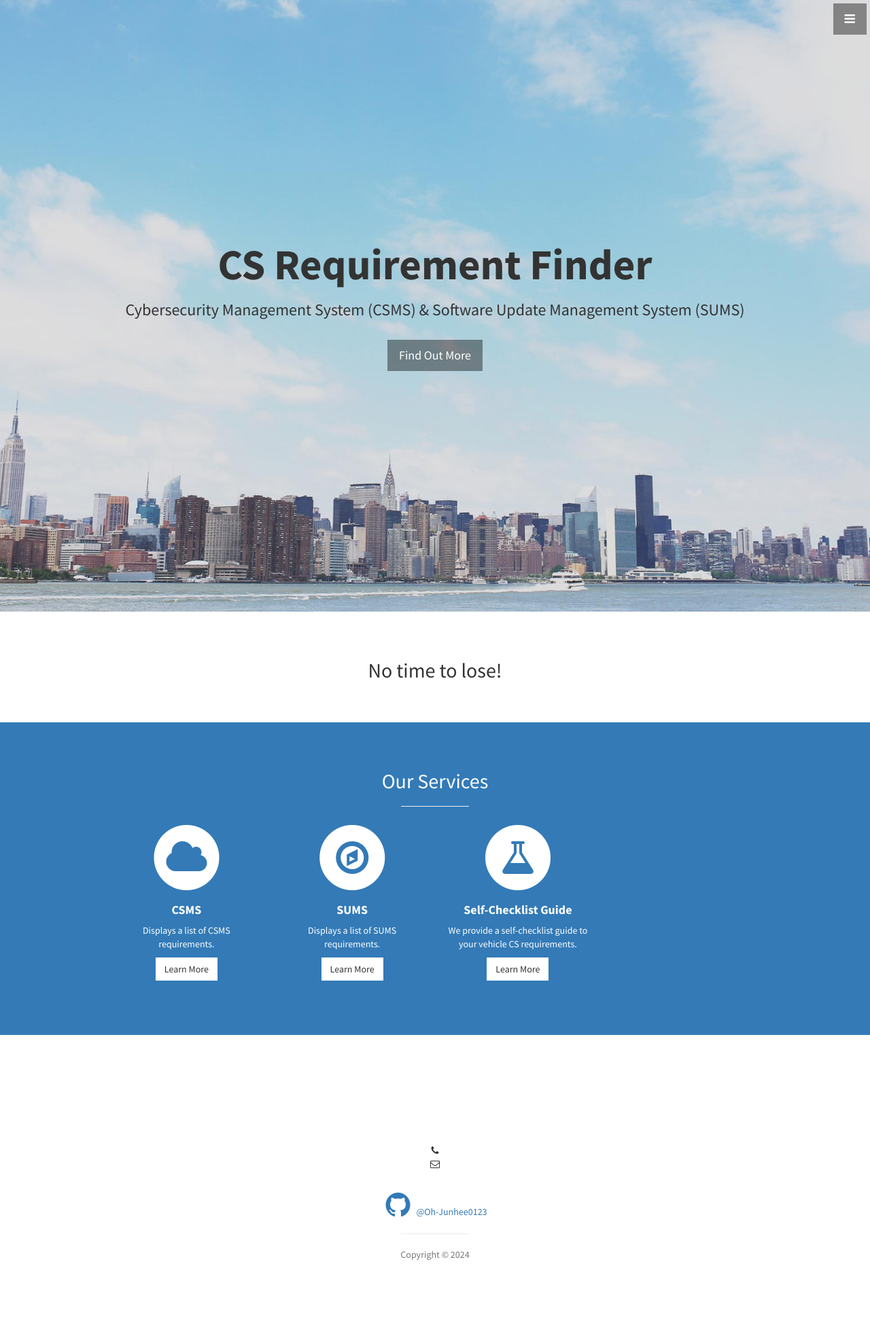
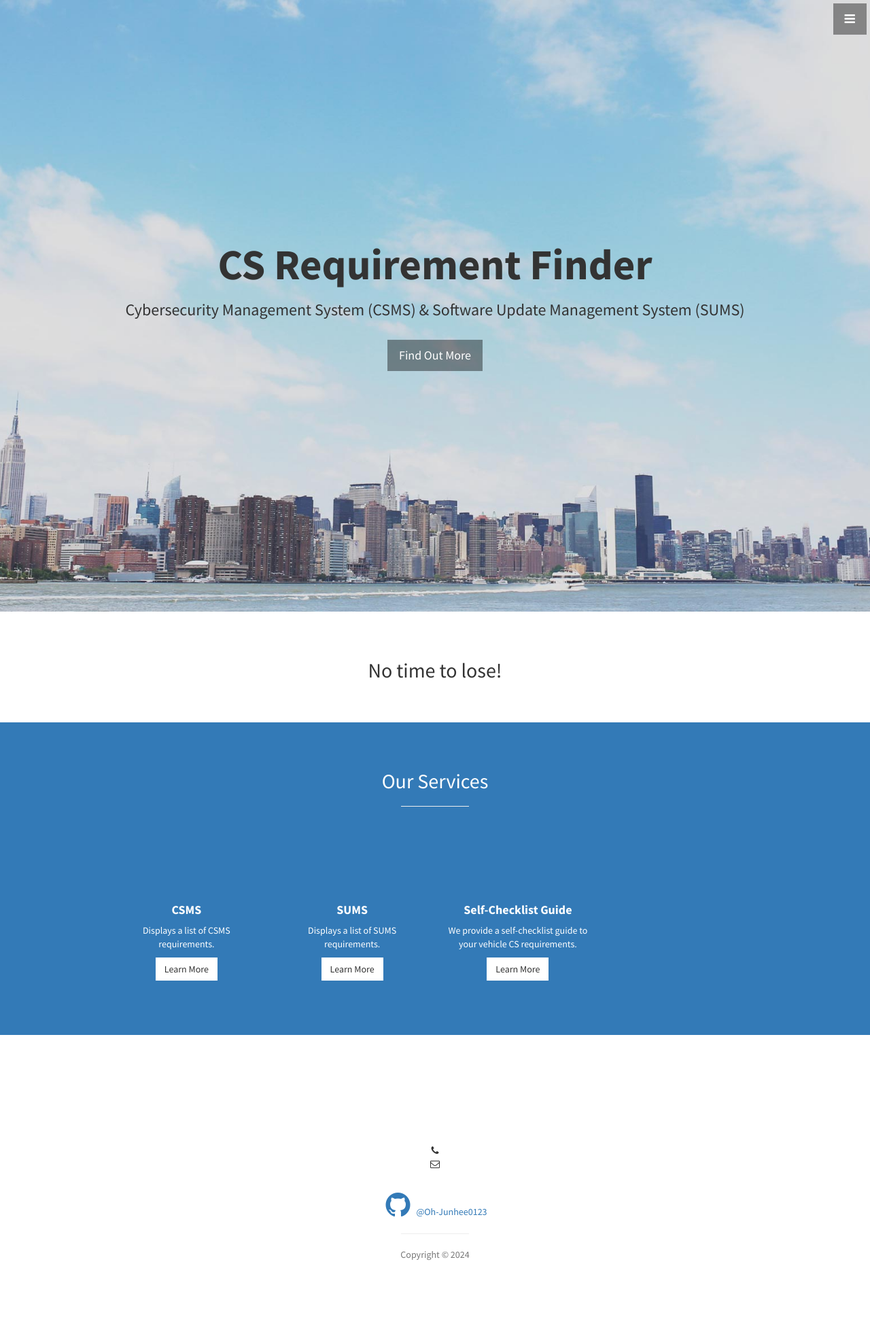
Before and after one commit to Oh-Junhee0123/CS-Requirement-Finder.github.io, a Jekyll site: the page built from index.html, in a window 1280 px wide. Shown: the whole page at 68% size. Built offline with Jekyll 4.4.1, drawn with Linux system fonts in a browser that asks for light colours.

Commit message:
Update services.html

```diff
--- a/_includes/services.html
+++ b/_includes/services.html
@@ -9,8 +9,6 @@
           <div class="col-md-3 col-sm-6">
             <div class="service-item">
               <span class="fa-stack fa-4x">
-              <i class="fa fa-circle fa-stack-2x"></i>
-              <i class="fa fa-cloud fa-stack-1x text-primary"></i>
             </span>
               <h4>
                 <strong>CSMS</strong>
@@ -22,8 +20,6 @@
           <div class="col-md-3 col-sm-6">
             <div class="service-item">
               <span class="fa-stack fa-4x">
-              <i class="fa fa-circle fa-stack-2x"></i>
-              <i class="fa fa-compass fa-stack-1x text-primary"></i>
             </span>
               <h4>
                 <strong>SUMS</strong>
@@ -35,8 +31,6 @@
           <div class="col-md-3 col-sm-6">
             <div class="service-item">
               <span class="fa-stack fa-4x">
-              <i class="fa fa-circle fa-stack-2x"></i>
-              <i class="fa fa-flask fa-stack-1x text-primary"></i>
             </span>
               <h4>
                 <strong>Self-Checklist Guide</strong>
```
